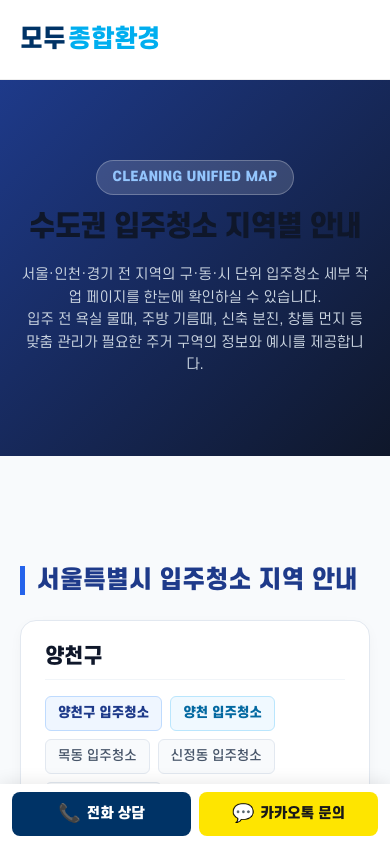
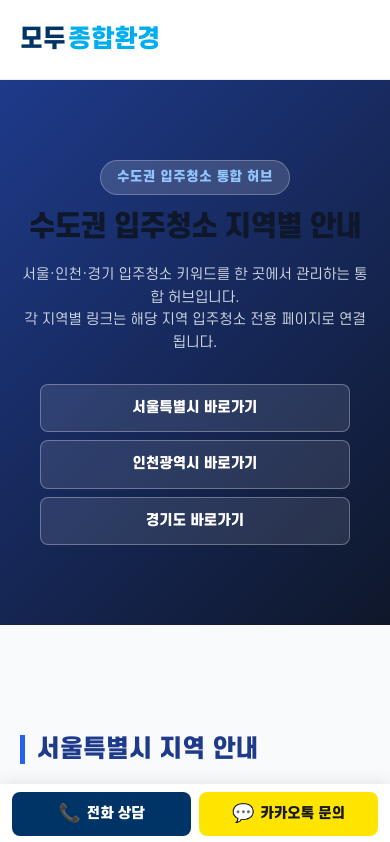
Before and after one commit to wogus5695-ctrl/modu-allclean, a Next.js app: page /move-in-cleaning/seoul in a window 390 px wide. Shown: the top 842 px of the page. Built offline with nearby package versions, Linux system fonts and the light colour scheme.

Commit message:
seo: 수도권 입주청소 단일 통합 허브(/move-in-cleaning/seoul) SEO 타이틀, H1, description 최적화 및 앵커 바로가기 버튼 추가 적용 완료, seo.ts 타이틀 오버라이드 덮어쓰기 로직 보완

```diff
--- a/src/app/move-in-cleaning/seoul/page.module.css
+++ b/src/app/move-in-cleaning/seoul/page.module.css
@@ -137,3 +137,44 @@
     grid-template-columns: 1fr;
   }
 }
+
+/* 앵커 버튼 바로가기 스타일 */
+.anchorWrapper {
+  display: flex;
+  justify-content: center;
+  gap: 12px;
+  margin-top: 30px;
+  flex-wrap: wrap;
+}
+
+.anchorBtn {
+  background-color: rgba(255, 255, 255, 0.1);
+  color: #ffffff;
+  border: 1px solid rgba(255, 255, 255, 0.3);
+  padding: 10px 20px;
+  border-radius: 8px;
+  font-size: 14px;
+  font-weight: 700;
+  text-decoration: none;
+  transition: all 0.2s ease;
+}
+
+.anchorBtn:hover {
+  background-color: #ffffff;
+  color: #1e3a8a;
+  border-color: #ffffff;
+  transform: translateY(-1px);
+}
+
+@media (max-width: 640px) {
+  .anchorWrapper {
+    flex-direction: column;
+    align-items: stretch;
+    padding: 0 20px;
+    gap: 8px;
+  }
+  .anchorBtn {
+    text-align: center;
+    padding: 12px;
+  }
+}
--- a/src/app/move-in-cleaning/seoul/page.tsx
+++ b/src/app/move-in-cleaning/seoul/page.tsx
@@ -7,8 +7,8 @@ import Link from 'next/link';
 import styles from './page.module.css';
 
 export const metadata: Metadata = {
-  title: '수도권 입주청소 지역별 안내 | 모두종합환경',
-  description: '서울, 인천, 경기 전 지역의 구·동·시 단위 입주청소 페이지를 한눈에 볼 수 있는 통합 허브입니다. 각 지역별 욕실, 주방, 베란다·창틀, 분진 오염 등 입주 전 확인 공간을 안내합니다.',
+  title: '수도권 입주청소 지역별 키워드 통합 허브 | 모두종합환경',
+  description: '서울·인천·경기 지역별 입주청소 페이지를 한 곳에서 확인할 수 있습니다. 구·동·시·읍·면 단위 입주청소 키워드를 지역별로 정리했습니다.',
 };
 
 export default function MoveInCleaningUnifiedHubPage() {
@@ -24,9 +24,9 @@ export default function MoveInCleaningUnifiedHubPage() {
     if (districts.length === 0) return null;
 
     return (
-      <div style={{ marginTop: '50px' }}>
+      <div id={`section-${citySlug}`} style={{ marginTop: '50px', scrollMarginTop: '20px' }}>
         <h2 style={{ fontSize: '24px', fontWeight: '800', color: '#1e3a8a', borderLeft: '5px solid #2563eb', paddingLeft: '12px', marginBottom: '25px' }}>
-          {cityTitle} 입주청소 지역 안내
+          {cityTitle} 지역 안내
         </h2>
         <div className={styles.grid}>
           {districts.map(dSlug => {
@@ -98,12 +98,19 @@ export default function MoveInCleaningUnifiedHubPage() {
     <div className={styles.wrapper}>
       <header className={styles.header}>
         <div className={styles.container}>
-          <span className={styles.badge}>CLEANING UNIFIED MAP</span>
+          <span className={styles.badge}>수도권 입주청소 통합 허브</span>
           <h1 className={styles.title}>수도권 입주청소 지역별 안내</h1>
           <p className={styles.subtitle}>
-            서울·인천·경기 전 지역의 구·동·시 단위 입주청소 세부 작업 페이지를 한눈에 확인하실 수 있습니다.<br />
-            입주 전 욕실 물때, 주방 기름때, 신축 분진, 창틀 먼지 등 맞춤 관리가 필요한 주거 구역의 정보와 예시를 제공합니다.
+            서울·인천·경기 입주청소 키워드를 한 곳에서 관리하는 통합 허브입니다.<br />
+            각 지역별 링크는 해당 지역 입주청소 전용 페이지로 연결됩니다.
           </p>
+
+          {/* 상단 요약 / 지역 바로가기 앵커 버튼 */}
+          <div className={styles.anchorWrapper}>
+            <a href="#section-seoul" className={styles.anchorBtn}>서울특별시 바로가기</a>
+            <a href="#section-incheon" className={styles.anchorBtn}>인천광역시 바로가기</a>
+            <a href="#section-gyeonggi" className={styles.anchorBtn}>경기도 바로가기</a>
+          </div>
         </div>
       </header>
 
--- a/src/app/rss.xml/route.ts
+++ b/src/app/rss.xml/route.ts
@@ -130,7 +130,7 @@ export async function GET() {
   <channel>
     <title>${BRAND_NAME}</title>
     <link>${DOMAIN}/</link>
-    <description>서울 주요 지역 종합청소 상담 안내</description>
+    <description>서울, 인천, 경기 수도권 주요 지역 종합청소 및 입주청소 전문 상담 안내</description>
     <language>ko-KR</language>
     <lastBuildDate>${buildDate}</lastBuildDate>
     ${items.join('')}
--- a/src/lib/seo.ts
+++ b/src/lib/seo.ts
@@ -248,6 +248,21 @@ export function getLandingMetadata(districtSlug: string, subDistrictSlug: string
       titleRegion = `${region.district} ${region.subDistrict}`;
       descRegion = `${region.district} ${region.subDistrict}`;
     }
+  } else {
+    let titleRegion = '';
+    let descRegion = '';
+    if (isDistrictLevel) {
+      if (requestedDistrictParam) {
+        titleRegion = requestedWithSuffix ? region.district : shortDistrict;
+        descRegion = requestedWithSuffix ? region.district : shortDistrict;
+      } else {
+        titleRegion = isIncheon ? region.district : `${region.district} ${shortDistrict}`;
+        descRegion = isIncheon ? region.district : `${region.district}(${shortDistrict})`;
+      }
+    } else {
+      titleRegion = `${region.district} ${region.subDistrict}`;
+      descRegion = `${region.district} ${region.subDistrict}`;
+    }
     finalTitle = `${titleRegion} ${service.serviceNameKo} 전문업체 | ${BRAND_NAME}`;
     finalDescription = `${descRegion} ${service.serviceNameKo} 고민 해결! ${BRAND_NAME}은 ${service.serviceNameKo} 전문 업체로서 ${service.shortDescription}을 위해 24시간 친절 상담 및 견적 안내를 제공합니다.`;
   }
```
